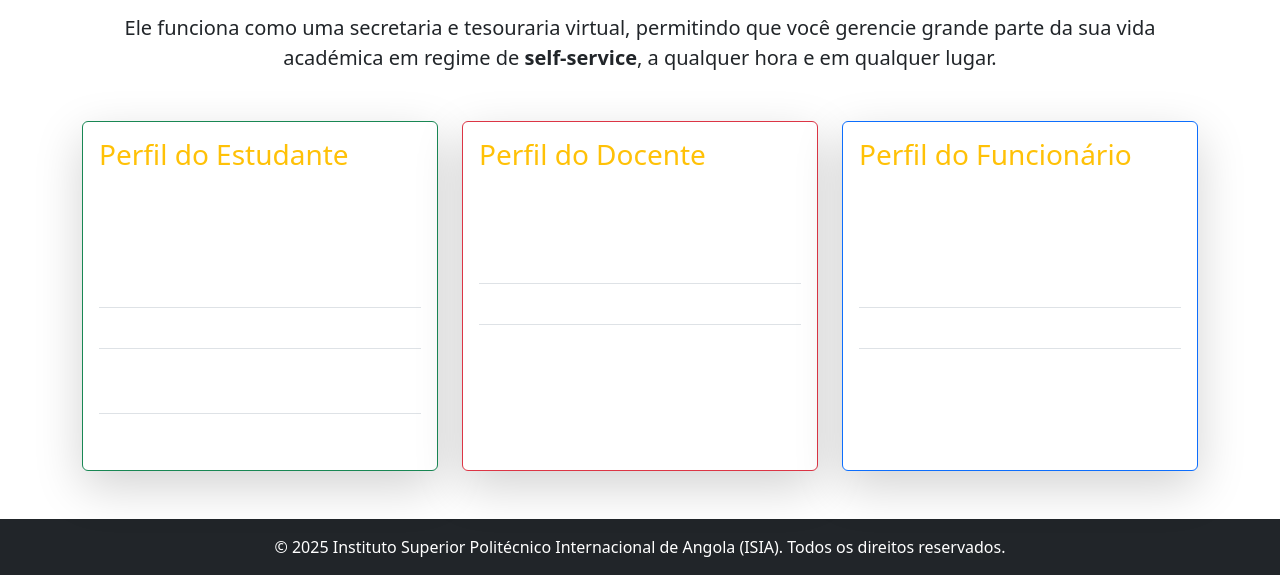
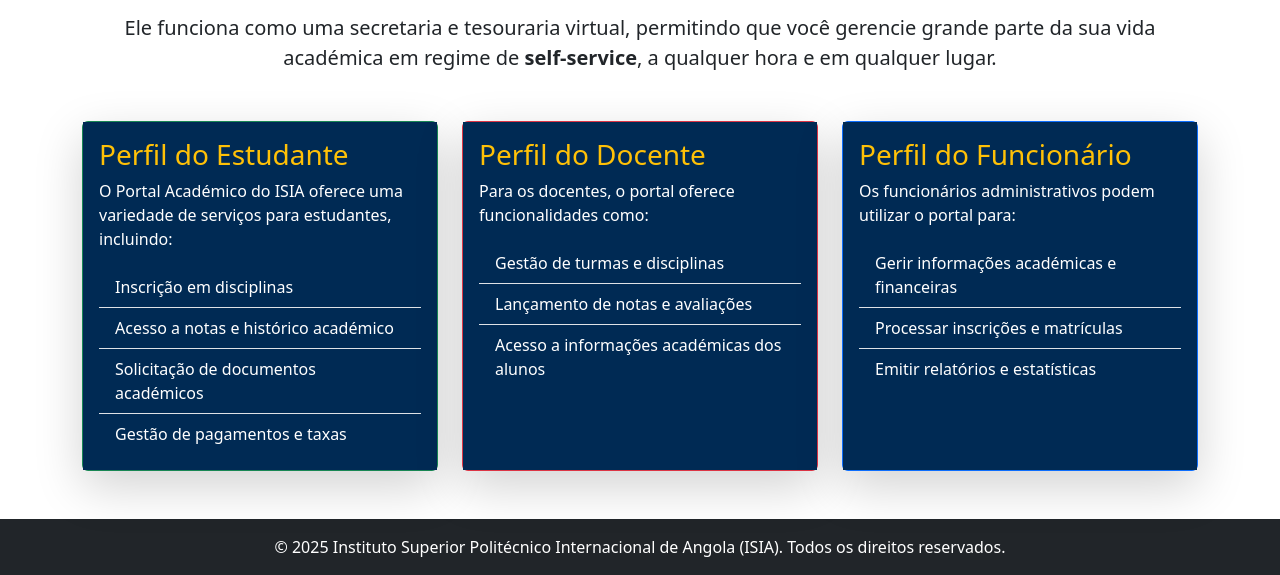
Before and after one commit to K-Kleigor/isia, a plain HTML site: page index.html in a window 1280 px wide. Shown: the part 241-816 px from the top of the page. Drawn offline with nearby package versions, Linux system fonts and the light colour scheme.

Commit message:
Update style.css

```diff
--- a/css/style.css
+++ b/css/style.css
@@ -1,6 +1,5 @@
-.body{
-    background-color: #002A54;
-    color: white;
+.bg-navy{
+    background-color: #002A54 !important;
 }
 /* 1. ESTADO INICIAL: Oculto e Preparado */
 .fade-in-section {
@@ -27,4 +26,5 @@
 
     /* Torna o elemento acessível novamente */
     visibility: visible;
+
 }
```
